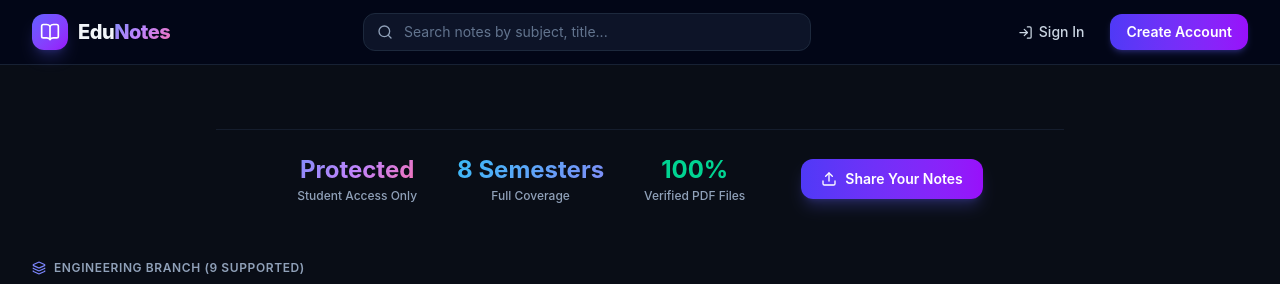
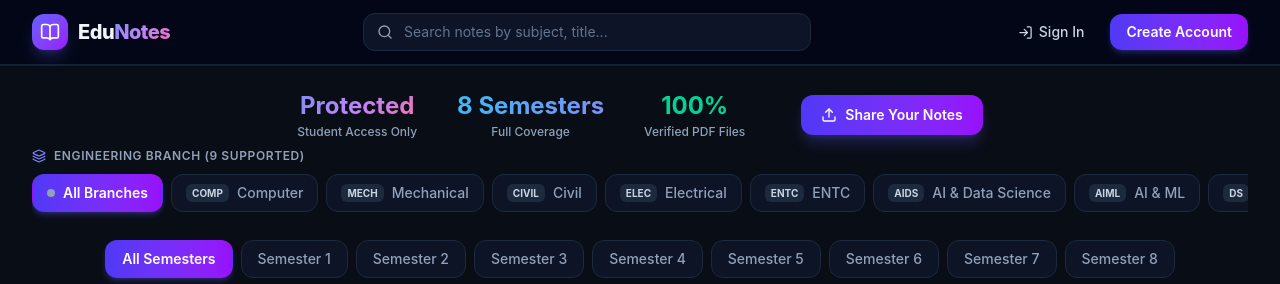
Before and after one commit to Sanket5749/College-Notes-Sharing-Platform-frontend, a React (Vite) app: page / in a window 1280 px wide. Shown: the top 284 px of the page. Built offline with nearby package versions, Linux system fonts and the light colour scheme; no server answers.

Commit message:
some changes

```diff
--- a/src/components/Hero.jsx
+++ b/src/components/Hero.jsx
@@ -10,7 +10,7 @@ export const Hero = ({
   onRequireAuth,
 }) => {
   return (
-    <section className="relative pt-12 pb-8 md:pt-16 md:pb-12 text-center max-w-4xl mx-auto px-4 sm:px-6">
+
       <div>
         {/* Quick Stats Counter */}
         <div className="flex flex-wrap items-center justify-center gap-6 sm:gap-10 pt-6 border-t border-slate-800/60">
@@ -44,6 +44,6 @@ export const Hero = ({
           </div>
         </div>
       </div>
-    </section>
+
   );
 };
```
